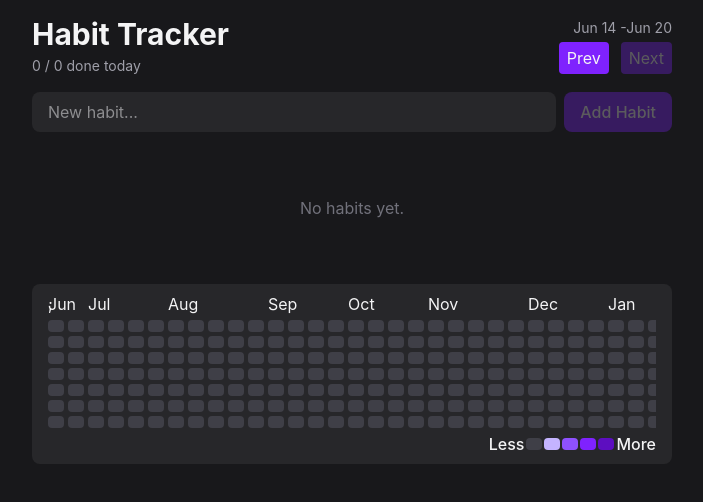
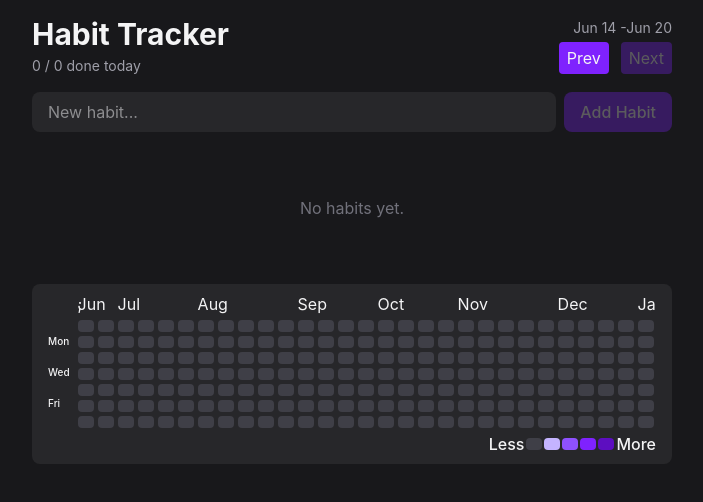
Before and after one commit to pudgynator/habit-tracker, a React (Vite) app: page / in a window 1280 px wide. Shown: the top 502 px of the page, without its empty margins (288-991 px from the left). Built offline with nearby package versions, Linux system fonts and the light colour scheme.

Commit message:
Add day labels

```diff
--- a/src/components/Contribution/Contribution.tsx
+++ b/src/components/Contribution/Contribution.tsx
@@ -14,14 +14,23 @@ export function Contribution({  yearDates, monthName }: ContributionProps) {
     const { habits } = useHabits();
 
     const monthColumnMap = useMemo(() =>
-        createMonthColumnMap(yearDates), [yearDates]
-    )
+        createMonthColumnMap(yearDates), [yearDates])
 
     return (
-
         <div className="bg-zinc-800 px-4 py-2  rounded-lg ">
 
-            <div className="overflow-x-auto">
+            <div className="flex">
+                <div className="grid grid-rows-7 gap-[3px] pr-2 mt-[28px] h-[105px] text-[10px] select-none shrink-0">
+                    <div></div>
+                    <div className="flex items-center font-medium">Mon</div>
+                    <div></div>
+                    <div className="flex items-center font-medium">Wed</div>
+                    <div></div>
+                    <div className="flex items-center font-medium">Fri</div>
+                    <div></div>
+                </div>
+
+                <div className="overflow-x-auto flex-1">
                     <MonthLabels
                         monthName={monthName}
                         monthColumnMap={monthColumnMap}
@@ -31,6 +40,7 @@ export function Contribution({  yearDates, monthName }: ContributionProps) {
                         yearDates={yearDates}
                         habits={habits}
                     />
+                </div>
             </div>
 
             <div className="flex sticky  w-max right-0 ml-auto gap-0.5 items-center">
```
Lines whose indentation alone changed are shown as unchanged.
